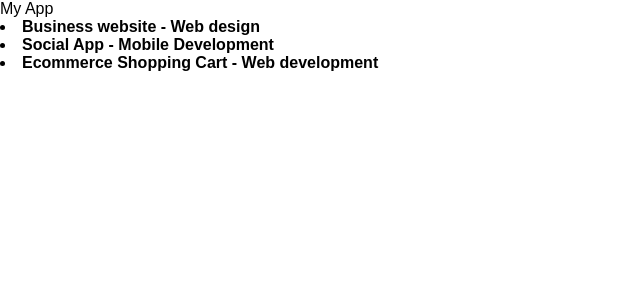
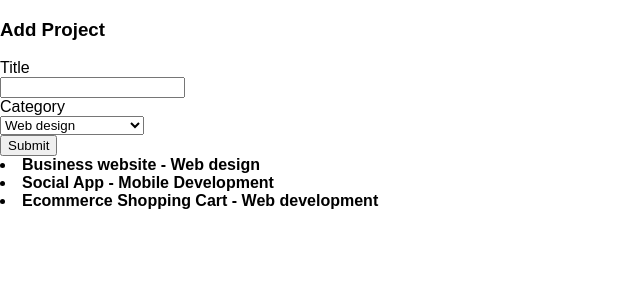
Before and after one commit to rahman541/test-react, a React (Create React App) app: page / in a window 1280 px wide. Shown: the top 300 px of the page, without its empty margins (0-640 px from the left). Built offline with nearby package versions, Linux system fonts and the light colour scheme.

Commit message:
Add project components

```diff
--- a/src/App.js
+++ b/src/App.js
@@ -1,5 +1,6 @@
 import React, { Component } from 'react';
 import Projects from './components/projects';
+import AddProject from './components/AddProject';
 import './App.css';
 
 class App extends Component {
@@ -30,7 +31,7 @@ class App extends Component {
     render() {
         return (
             <div className="App">
-                My App <br />
+                <AddProject />
                 <Projects projects={this.state.projects} />
             </div>
         );
--- /dev/null
+++ b/src/components/AddProject.js
@@ -0,0 +1,37 @@
+import React, { Component } from 'react';
+
+class AddProject extends Component {
+	static defaultProps = {
+		categories: ['Web design', 'Web Development', 'Mobile Development']
+	}
+
+	handleSubmit() {
+		console.log('Submitted..');
+	}
+
+	render() {
+		let categoryOptions = this.props.categories.map(category => {
+			return <option key={category} value="category">{category}</option>
+		});
+		return (
+			<div>
+				<h3>Add Project</h3>
+				<form onSubmit={this.handleSubmit}>
+					<div>
+						<label>Title</label>< br/>
+						<input type="text" ref="title" />< br/>
+					</div>
+					<div>
+						<label>Category</label>< br/>
+						<select ref="category">
+							{categoryOptions}
+						</select>
+					</div>
+					<input type="submit" value="Submit" />
+				</form>
+			</div>
+		);
+	}
+}
+
+export default AddProject;
```
